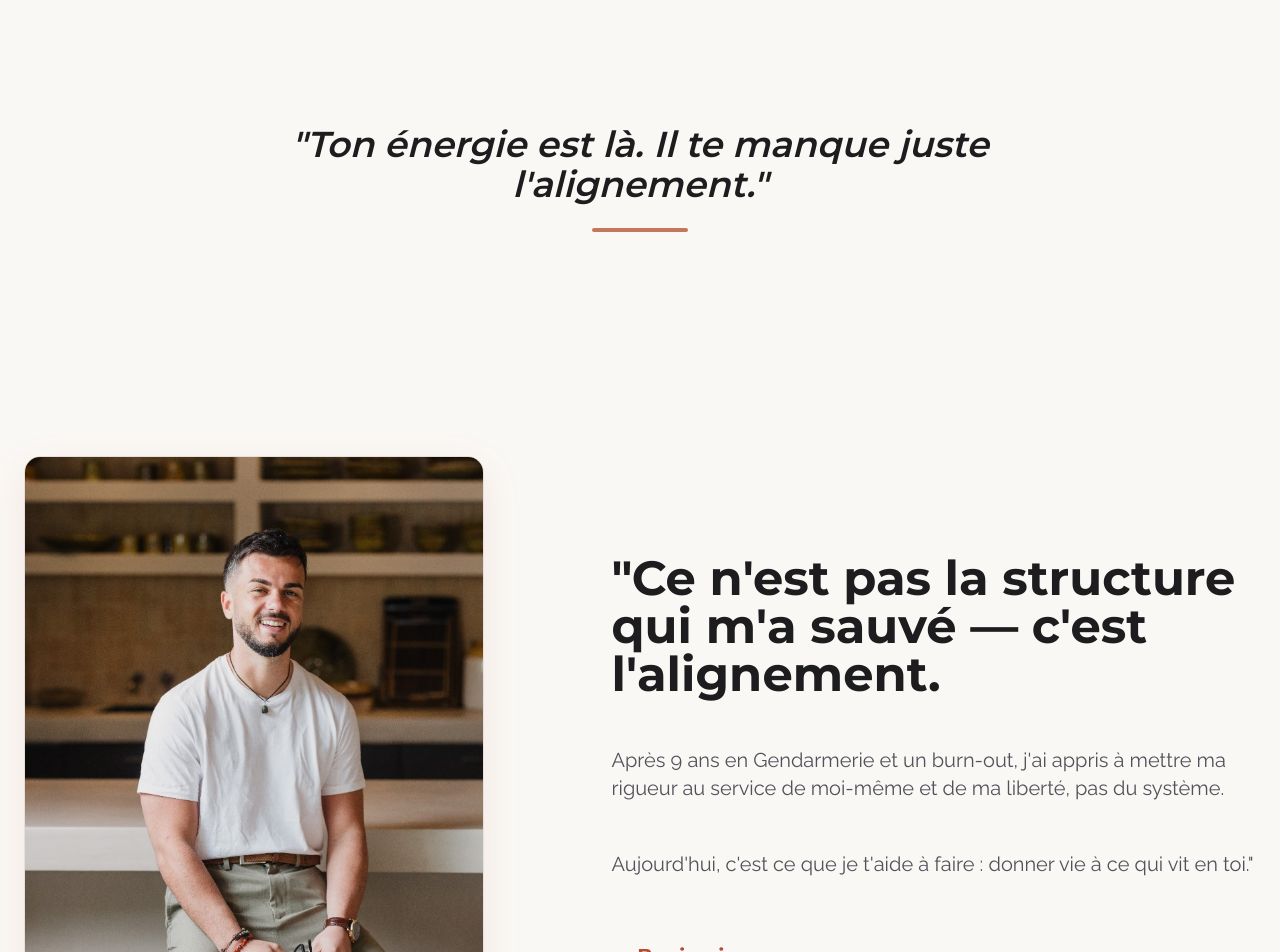
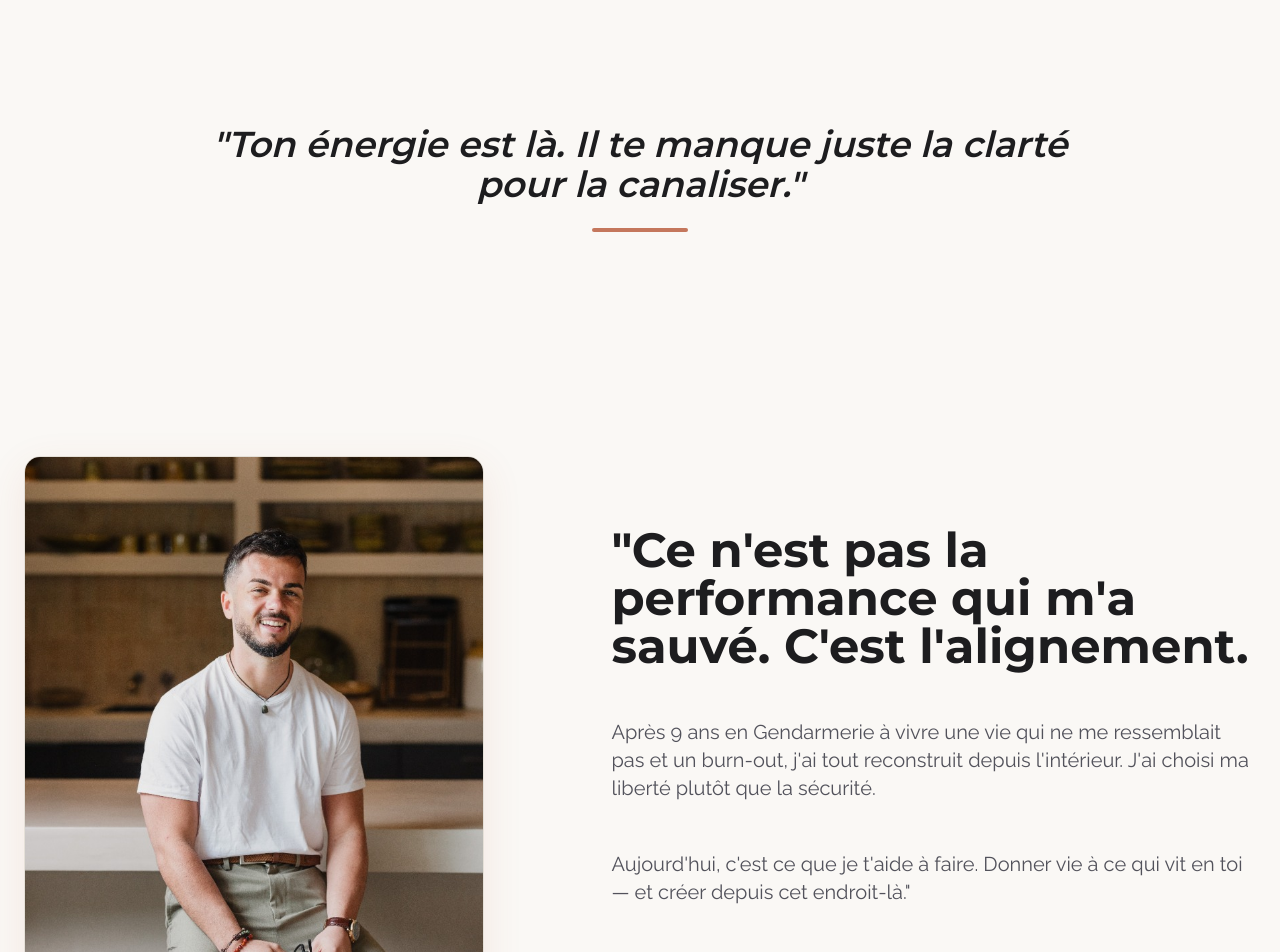
Before and after one commit to BenjaminOhana/Site-Benjamin, a React (Vite) app: page / in a window 1280 px wide. Shown: the part 1920-2872 px from the top of the page. Built offline with nearby package versions, Linux system fonts and the light colour scheme.

Commit message:
Content: Update Story and PainPoints copywriting

```diff
--- a/src/components/PainPoints.jsx
+++ b/src/components/PainPoints.jsx
@@ -116,7 +116,7 @@ const PainPoints = () => {
                 {/* Transition Phrase */}
                 <div ref={transitionRef} className="text-center max-w-4xl mx-auto pt-12 md:pt-20">
                     <p className="text-2xl md:text-3xl lg:text-4xl font-heading font-semibold text-anthracite italic mb-6">
-                        "Ton énergie est là. Il te manque juste l'alignement."
+                        "Ton énergie est là. Il te manque juste la clarté pour la canaliser."
                     </p>
                     <div className="w-24 h-1 bg-terracotta mx-auto rounded-full"></div>
                 </div>
--- a/src/components/Story.jsx
+++ b/src/components/Story.jsx
@@ -81,15 +81,15 @@ const Story = () => {
                         flex flex-col space-y-8 md:space-y-12
                     ">
                         <p className="text-3xl md:text-4xl lg:text-5xl font-heading font-bold text-anthracite leading-tight">
-                            "Ce n'est pas la structure qui m'a sauvé — c'est l'alignement.
+                            "Ce n'est pas la performance qui m'a sauvé. C'est l'alignement.
                         </p>
 
                         <p className="text-lg md:text-xl text-zinc-600 leading-relaxed">
-                            Après 9 ans en Gendarmerie et un burn-out, j'ai appris à mettre ma rigueur au service de moi-même et de ma liberté, pas du système.
+                            Après 9 ans en Gendarmerie à vivre une vie qui ne me ressemblait pas et un burn-out, j'ai tout reconstruit depuis l'intérieur. J'ai choisi ma liberté plutôt que la sécurité.
                         </p>
 
                         <p className="text-lg md:text-xl text-zinc-600 leading-relaxed">
-                            Aujourd'hui, c'est ce que je t'aide à faire : donner vie à ce qui vit en toi."
+                            Aujourd'hui, c'est ce que je t'aide à faire. Donner vie à ce qui vit en toi — et créer depuis cet endroit-là."
                         </p>
 
                         <p className="text-xl font-heading font-bold text-sienna pt-4">
```
